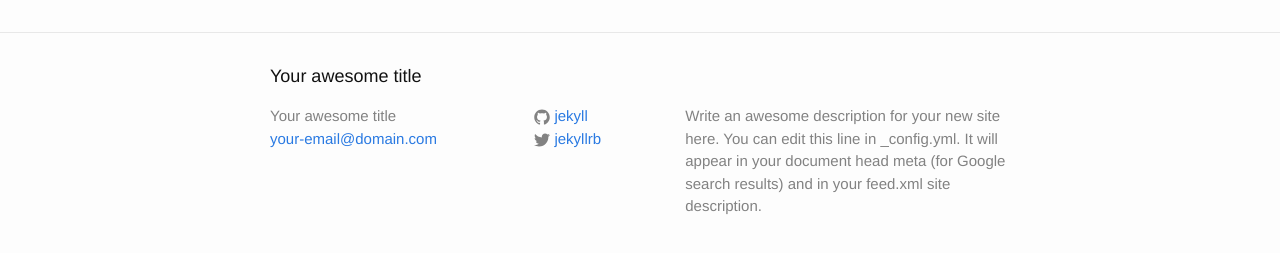
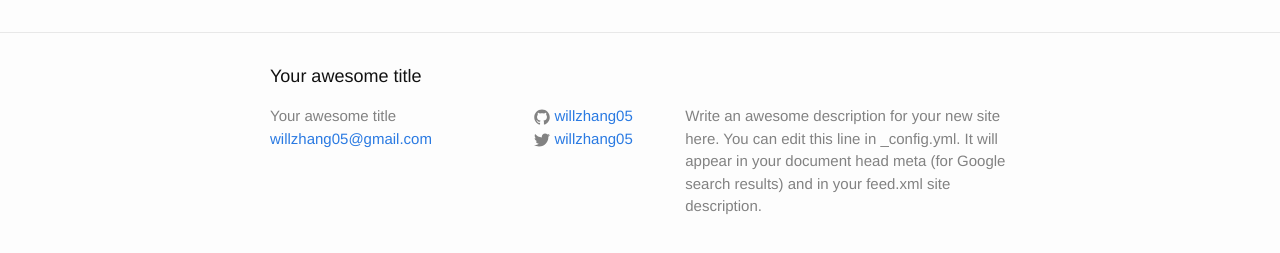
Before and after one commit to willzhang05/tjfloors, a Jekyll site: the page built from index.html, in a window 1280 px wide. Shown: the part 264-517 px from the top of the page. Built offline with Jekyll 4.4.1, drawn with Linux system fonts in a browser that asks for light colours.

Commit message:
Fixed subpath

```diff
--- a/_config.yml
+++ b/_config.yml
@@ -7,15 +7,15 @@
 
 # Site settings
 title: Your awesome title
-email: your-email@domain.com
+email: willzhang05@gmail.com
 description: > # this means to ignore newlines until "baseurl:"
   Write an awesome description for your new site here. You can edit this
   line in _config.yml. It will appear in your document head meta (for
   Google search results) and in your feed.xml site description.
-baseurl: "" # the subpath of your site, e.g. /blog
-url: "http://yourdomain.com" # the base hostname & protocol for your site
-twitter_username: jekyllrb
-github_username:  jekyll
+baseurl: "/" # the subpath of your site, e.g. /blog
+url: "https://wzhang.me" # the base hostname & protocol for your site
+twitter_username: willzhang05
+github_username:  willzhang05
 
 # Build settings
 markdown: kramdown
```
Also changed, not shown: 6 other files.
